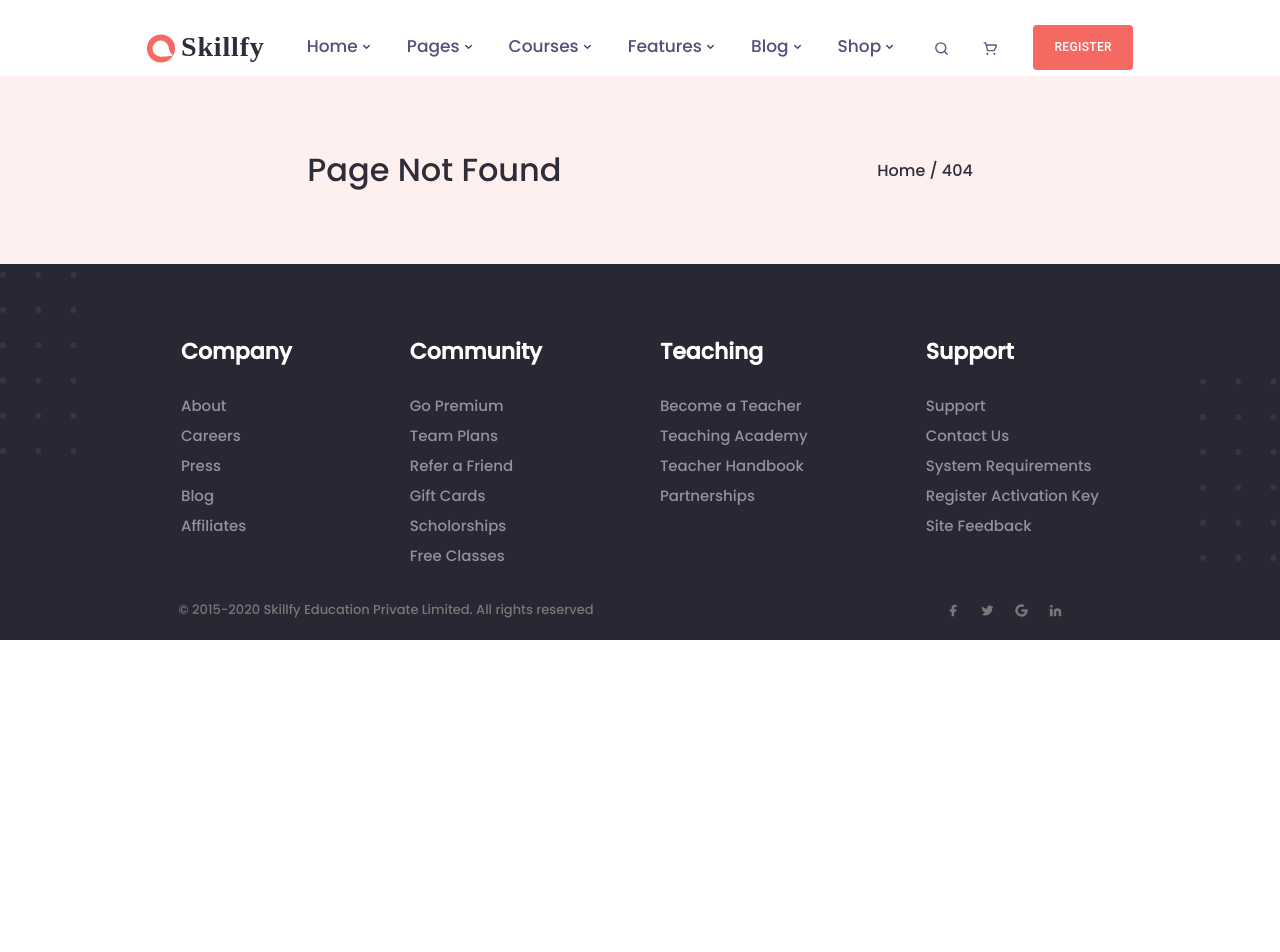
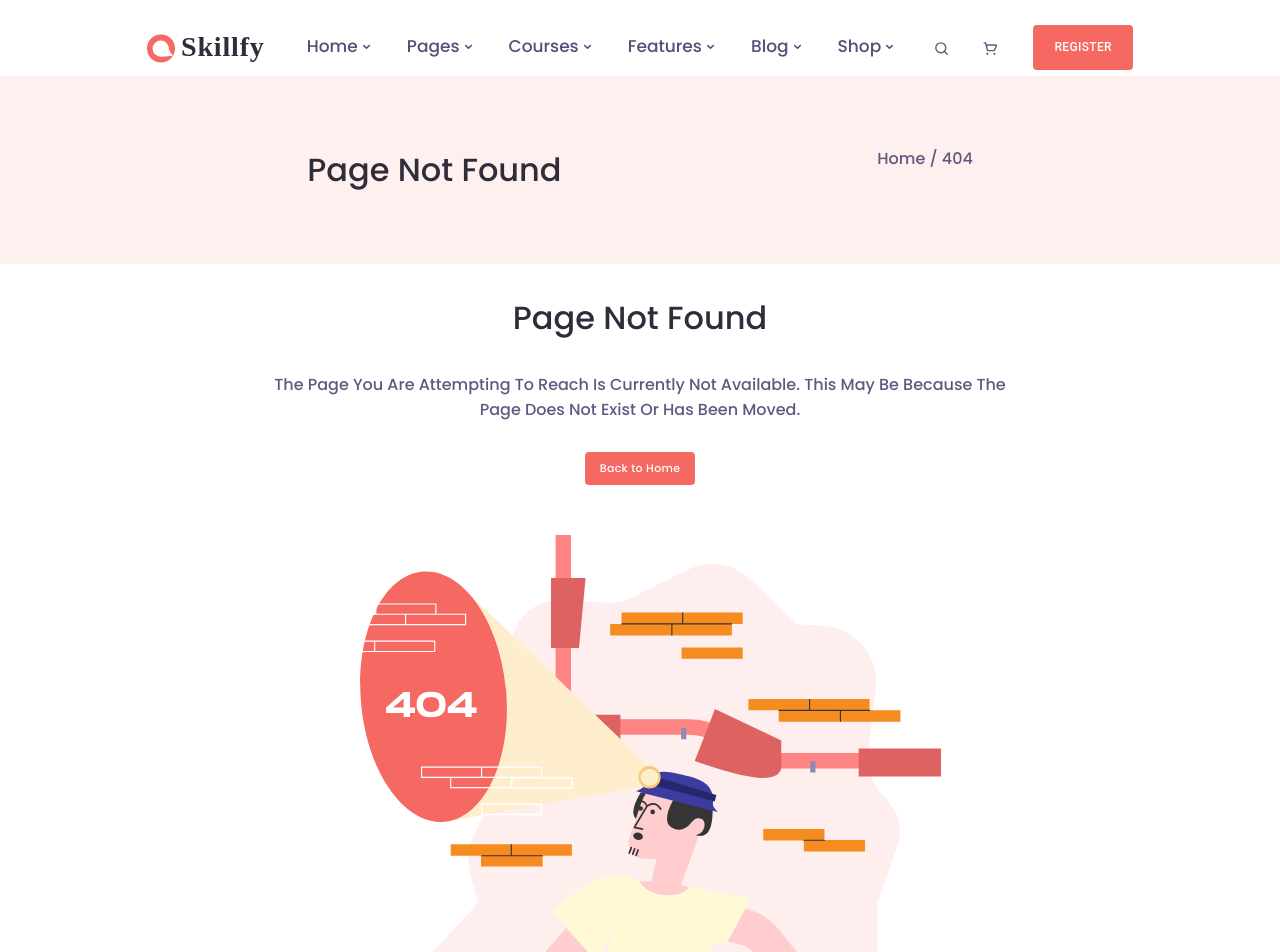
Before and after one commit to SajidLakhani/EaseFul-Lms, a React (Create React App) app in the folder easeful-lms/: page /404 in a window 1280 px wide. Shown: the top 952 px of the page. Before the commit the page ends 800 px from the top, so only its background shows below. Built offline with nearby package versions, Linux system fonts and the light colour scheme.

Commit message:
35 and 36 completed

```diff
--- a/easeful-lms/src/App.js
+++ b/easeful-lms/src/App.js
@@ -30,6 +30,7 @@ import CourseQuiz from "./components/CourseQuiz/CourseQuiz";
 import ReferAndShare from "./components/ReferAndShare/ReferAndShare";
 import CreateEvent from "./components/CreateEvent/CreateEvent";
 import NotFound from "./components/NotFound/NotFound";
+import TeacherProfileExtended from "./components/TeacherProfile/TeacherProfileExtended/TeacherProfileExtended";
 
 const App = () => {
 
@@ -61,6 +62,7 @@ const App = () => {
           <Route path="/coursequiz" component={CourseQuiz} />
           <Route path="/refer" component={ReferAndShare} />
           <Route path="/create-event" component={CreateEvent}/>
+          <Route path="/teacher-profile-overview" component={TeacherProfileExtended}/>
           <Route path="/404" component={NotFound}/>
         </Switch>
       </Router>
--- a/easeful-lms/src/components/NotFound/NotFound.js
+++ b/easeful-lms/src/components/NotFound/NotFound.js
@@ -1,21 +1,47 @@
-import { makeStyles } from '@material-ui/core';
+import { Button, makeStyles } from '@material-ui/core';
 import React from 'react'
 import Footer from '../../ReusableComponents/Footer/Footer';
 import Header from '../../ReusableComponents/Header';
+import NotFoundImage from '../../Assets/Imgs/notfoundimage.svg'
+import { Link } from 'react-router-dom';
+
 const useStyles = makeStyles({
     forBackground: {
         backgroundColor: '#FEF0EF',
-        padding:'70px 0'
+        padding: '70px 0'
     },
-    content:{
-        display:'flex',
-        width:'52%',
-        margin:'auto',
-        justifyContent:'space-between'
+    content: {
+        display: 'flex',
+        width: '52%',
+        margin: 'auto',
+        justifyContent: 'space-between'
     },
-    forall:{
-        margin:'auto 0',
-        color:'#302D3A'
+    forall: {
+        margin: '0',
+        color: '#302D3A'
+    },
+    forallpara: {
+        margin: '0',
+        color: '#5F5982'
+    },
+    button: {
+        padding: '7px 15px',
+        color: "white",
+        margin: '10px 0',
+        width: 'fit-content',
+        fontSize: "11px",
+        fontFamily: 'inherit',
+        textTransform: "unset",
+        backgroundColor: "#f56962",
+        "&:hover": {
+            backgroundColor: '#f56962',
+        },
+    },
+
+    imageDiv: {
+        width: '98%',
+        textAlign: '-webkit-center',
+        margin: '40px 0',
     }
 })
 
@@ -23,14 +49,29 @@ function NotFound() {
     const classes = useStyles();
     return (
         <div>
-            <Header/>
-            <div className = {classes.forBackground}>
-                <div className = {classes.content}>
-                    <h1 className = {classes.forall} style ={{fontWeight:'unset'}}>Page Not Found</h1>
-                    <p className = {classes.forall}>Home / 404</p>
+            <Header />
+            <div className={classes.forBackground}>
+                <div className={classes.content}>
+                    <h1 className={classes.forall} style={{ fontWeight: 'unset' }}>Page Not Found</h1>
+                    <p className={classes.forallpara}>Home / 404</p>
                 </div>
             </div>
-            <Footer/>
+            <div style={{
+                textAlign: '-webkit-center',
+                width:'60%',
+                margin:'auto'
+            }}>
+                <h1 className={classes.forall} style={{ fontWeight: 'unset', margin:'30px 0' }}>Page Not Found</h1>
+                <p style ={{margin:'20px 0'}} className={classes.forallpara}>The Page You Are Attempting To Reach Is Currently Not Available. This May Be Because The Page
+                Does Not Exist Or Has Been Moved.</p>
+                <Link style ={{textDecoration:'none'}} to = "/">
+                <Button className={classes.button}>Back to Home</Button>
+                </Link>
+            </div>
+            <div className={classes.imageDiv}>
+                <img style={{ width: '50%' }} src={NotFoundImage} />
+            </div>
+            <Footer />
         </div>
     )
 }
--- a/easeful-lms/src/components/TeacherProfile/FirstSection/FirstSection.js
+++ b/easeful-lms/src/components/TeacherProfile/FirstSection/FirstSection.js
@@ -8,13 +8,13 @@ const useStyles = makeStyles((theme) => ({
     },
     forBack: {
         backgroundColor: '#FEF0EF',
-        height:'35vh'
+        height:'30vh'
     },
     subMain: {
         display: 'flex',
         width: '60%',
         margin: 'auto',
-        paddingTop:'50px'
+        padding:'40px 0'
     }
 }))
 
--- a/easeful-lms/src/components/TeacherProfile/FirstSection/RightSide.js
+++ b/easeful-lms/src/components/TeacherProfile/FirstSection/RightSide.js
@@ -1,5 +1,6 @@
 import { makeStyles, Button } from '@material-ui/core';
 import React from 'react';
+import { Link } from 'react-router-dom';
 import BottomContent from './BottomContent';
 const useStyles = makeStyles((theme) => ({
     button: {
@@ -19,7 +20,8 @@ const useStyles = makeStyles((theme) => ({
         justifyContent: 'space-between'
     },
     innerDiv: {
-        display: 'flex'
+        display: 'flex',
+        cursor:'pointer'
     },
 
     head: {
@@ -40,8 +42,11 @@ const useStyles = makeStyles((theme) => ({
 const RightSide = () => {
     const classes = useStyles();
     return (
-        <div>
+
+
+         <div>
             <div className={classes.subMain}>
+                <Link style = {{textDecoration:'none', color:'inherit'}} to = '/teacher-profile-overview'>
                 <div className={classes.innerDiv}>
                     <h3 className={classes.head}>
                         Farrah Fowler
@@ -50,6 +55,7 @@ const RightSide = () => {
                         illustrator & Artist
                 </p>
                 </div>
+                </Link>
                 <Button className={classes.button}>Follow</Button>
             </div>
             <span className={classes.Content}>
@@ -60,6 +66,8 @@ const RightSide = () => {
                 </p>
                 <BottomContent/>
         </div>
+
+
     );
 };
 
--- /dev/null
+++ b/easeful-lms/src/components/TeacherProfile/TeacherProfileExtended/TeacherProfileExtended.js
@@ -0,0 +1,53 @@
+import { Avatar, makeStyles } from '@material-ui/core'
+import React from 'react'
+import Footer from '../../../ReusableComponents/Footer/Footer';
+import Header from '../../../ReusableComponents/Header';
+
+const useStyles = makeStyles((theme) => ({
+    Main:{
+        backgroundColor:'#FEEFEE'
+    },
+    subMain:{
+        width:'60%',
+        margin:'auto',
+        padding:'50px 0',
+        display:'flex',
+        justifyContent:'space-between'
+    },
+    bottomContentBackground:{
+        backgroundColor:'#F1F3F8'
+    },
+    bottomContent:{
+        width:'60%',
+        margin:'auto',
+        backgroundColor:'white',
+        padding:'20px',
+    }
+
+}))
+function TeacherProfileExtended() {
+    const classes = useStyles();
+    return (
+        <>
+        <Header/>
+          <div className = {classes.Main}>
+            <div className = {classes.subMain}>
+                <h1 style ={{margin:'auto 0'}}>Teacher</h1>
+                <p style ={{margin:'auto 0'}}>Home/Tecaher/TeacherProfile</p>
+            </div>
+        </div>
+        <div className = {classes.bottomContentBackground}>
+            <div className = {classes.bottomContent}>
+                <div style ={{display:'flex' , justifyContent:'space-between'}}>
+                    <Avatar/>
+                    <div>Sajid</div>
+                </div>
+            </div>
+        </div>
+        <Footer/>
+        </>
+
+    )
+}
+
+export default TeacherProfileExtended
```
Also changed, not shown: easeful-lms/src/Assets/Imgs/notfoundimage.svg (added), 1 other file (tests, documents, lock files or other folders).
